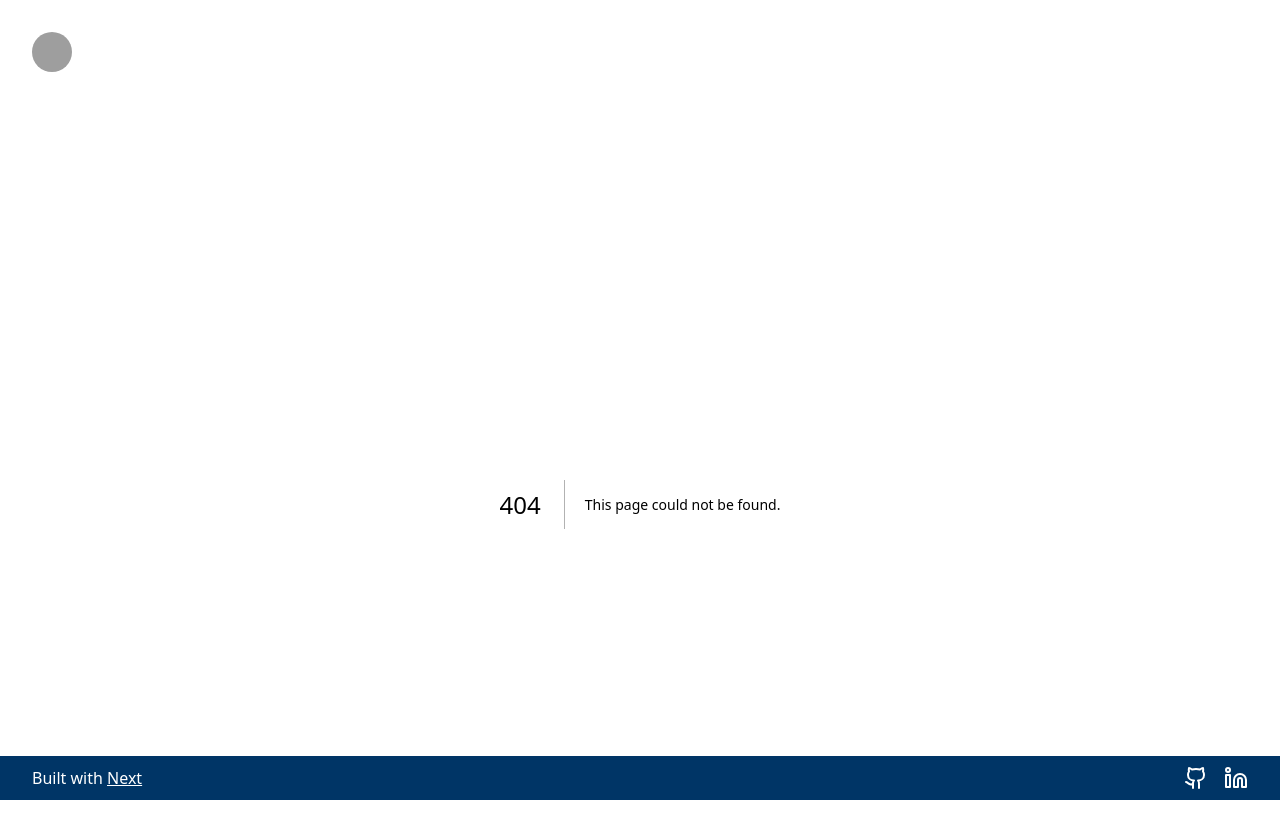
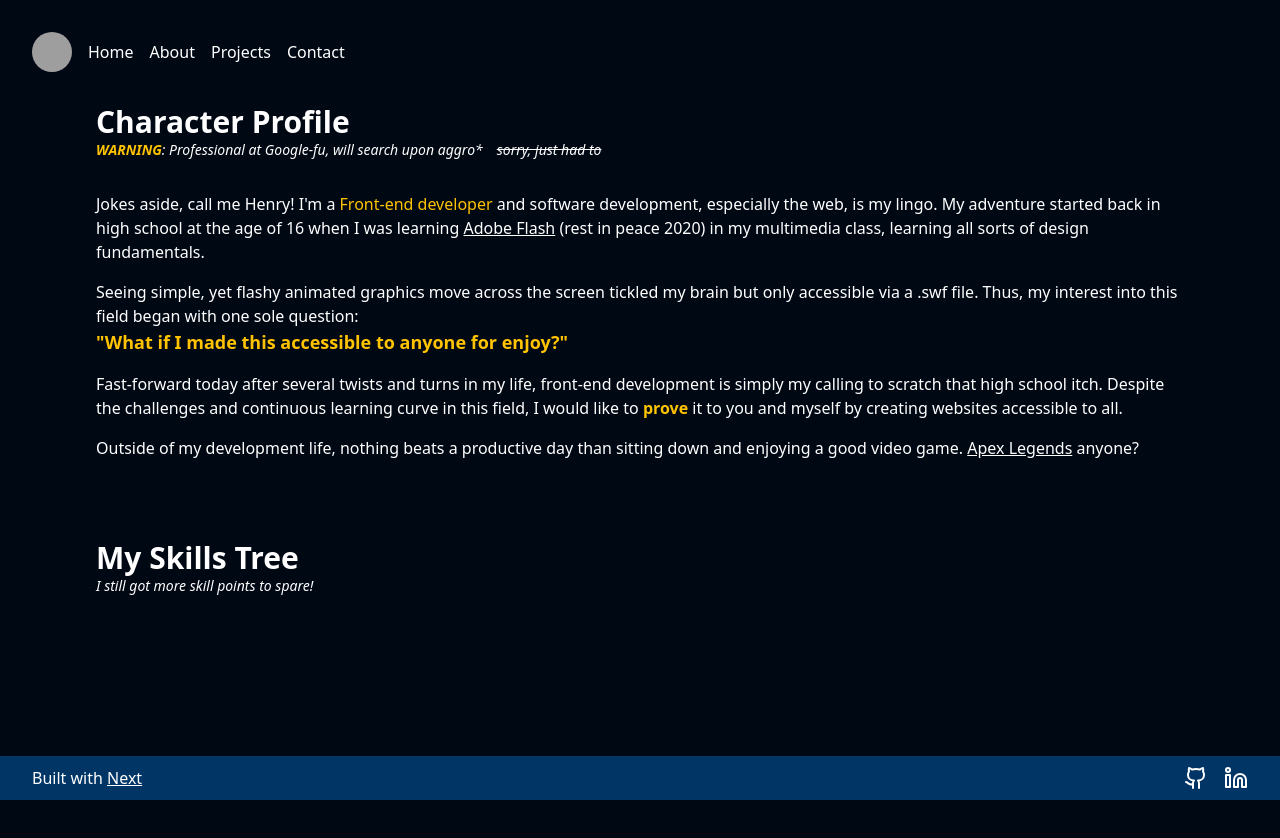
Before and after one commit to hny-codes/portfolio-next, a Next.js app: page /about in a window 1280 px wide. Before the commit this address had no page. Shown: the top 838 px of the page. After the commit the page ends 800 px from the top, so only its background shows below. Built offline with nearby package versions, Linux system fonts and the light colour scheme; grey boxes are pictures that could not be loaded.

Commit message:
Add base about page

```diff
--- /dev/null
+++ b/app/about/page.tsx
@@ -0,0 +1,75 @@
+import Image from 'next/image';
+
+export default function AboutPage() {
+  return (
+    <main className='text-white mb-12'>
+      <div className='w-[85%] mx-auto'>
+        <section className='mb-20'>
+          <article>
+            <header className='mb-8'>
+              <h1 className='font-bold text-3xl'>Character Profile</h1>
+              <h2 className='text-sm italic'>
+                <span className='text-span font-bold'>WARNING</span>:
+                Professional at Google-fu, will search upon aggro*&emsp;
+                <span className='line-through'>sorry, just had to</span>
+              </h2>
+            </header>
+            <p className='mb-4'>
+              Jokes aside, call me Henry! I&apos;m a{' '}
+              <span className='text-span'> Front-end developer</span> and
+              software development, especially the web, is my lingo. My
+              adventure started back in high school at the age of 16 when I was
+              learning{' '}
+              <a
+                href='https://en.wikipedia.org/wiki/Adobe_Flash'
+                target='_blank'
+                className='underline'
+              >
+                Adobe Flash
+              </a>{' '}
+              (rest in peace 2020) in my multimedia class, learning all sorts of
+              design fundamentals.
+            </p>
+            <p className='mb-4'>
+              Seeing simple, yet flashy animated graphics move across the screen
+              tickled my brain but only accessible via a .swf file. Thus, my
+              interest into this field began with one sole question: <br />
+              <span className='text-span font-bold text-lg'>
+                &quot;What if I made this accessible to anyone for enjoy?&quot;
+              </span>
+            </p>
+            <p className='mb-4'>
+              Fast-forward today after several twists and turns in my life,
+              front-end development is simply my calling to scratch that high
+              school itch. Despite the challenges and continuous learning curve
+              in this field, I would like to{' '}
+              <span className='text-span font-bold'> prove</span> it to you and
+              myself by creating websites accessible to all.
+            </p>
+            <p>
+              Outside of my development life, nothing beats a productive day
+              than sitting down and enjoying a good video game.{' '}
+              <a
+                href='https://www.ea.com/games/apex-legends'
+                target='_blank'
+                className='underline'
+              >
+                Apex Legends
+              </a>{' '}
+              anyone?
+            </p>
+          </article>
+        </section>
+        <section>
+          <h1 className='font-bold text-3xl'>My Skills Tree</h1>
+          <h2 className='text-sm italic'>
+            I still got more skill points to spare!
+          </h2>
+          <div>
+
+          </div>
+        </section>
+      </div>
+    </main>
+  );
+}
```
